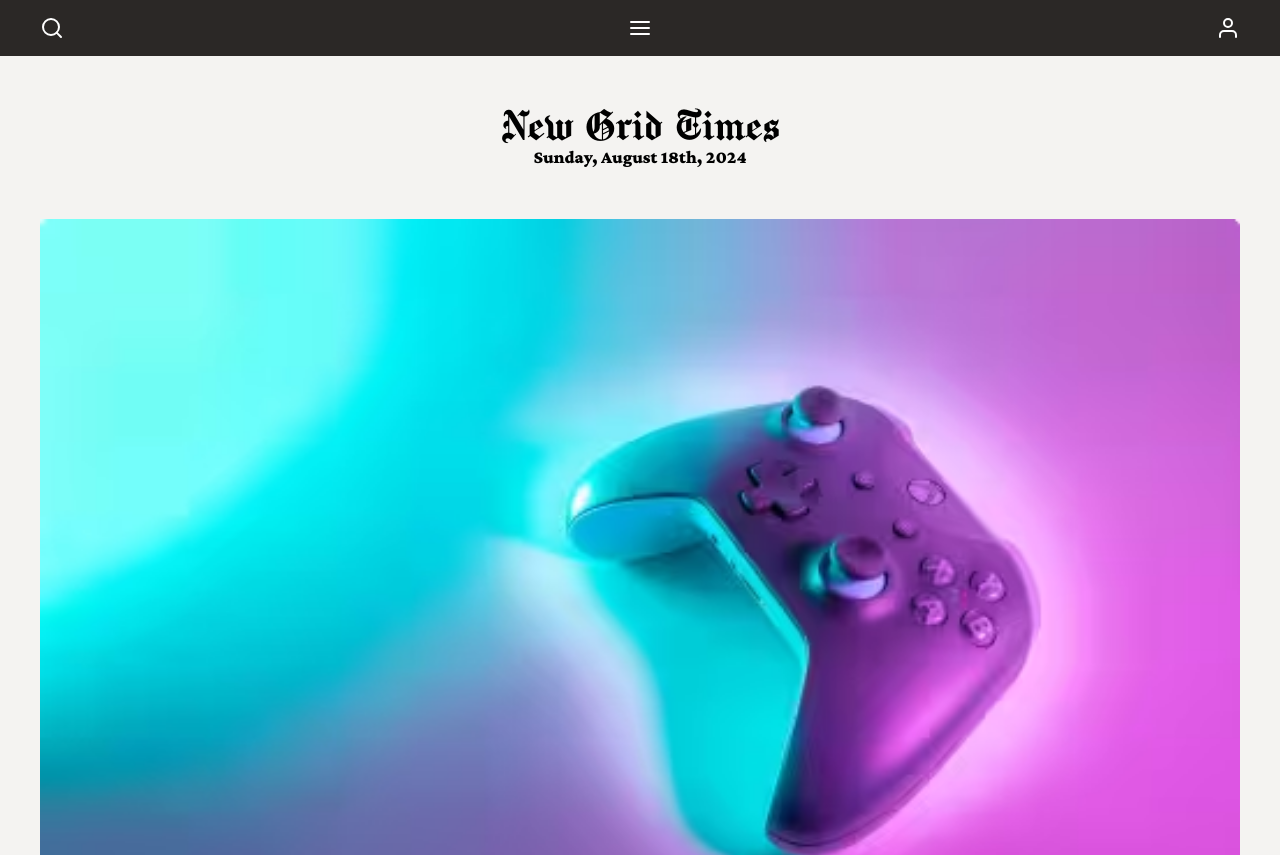
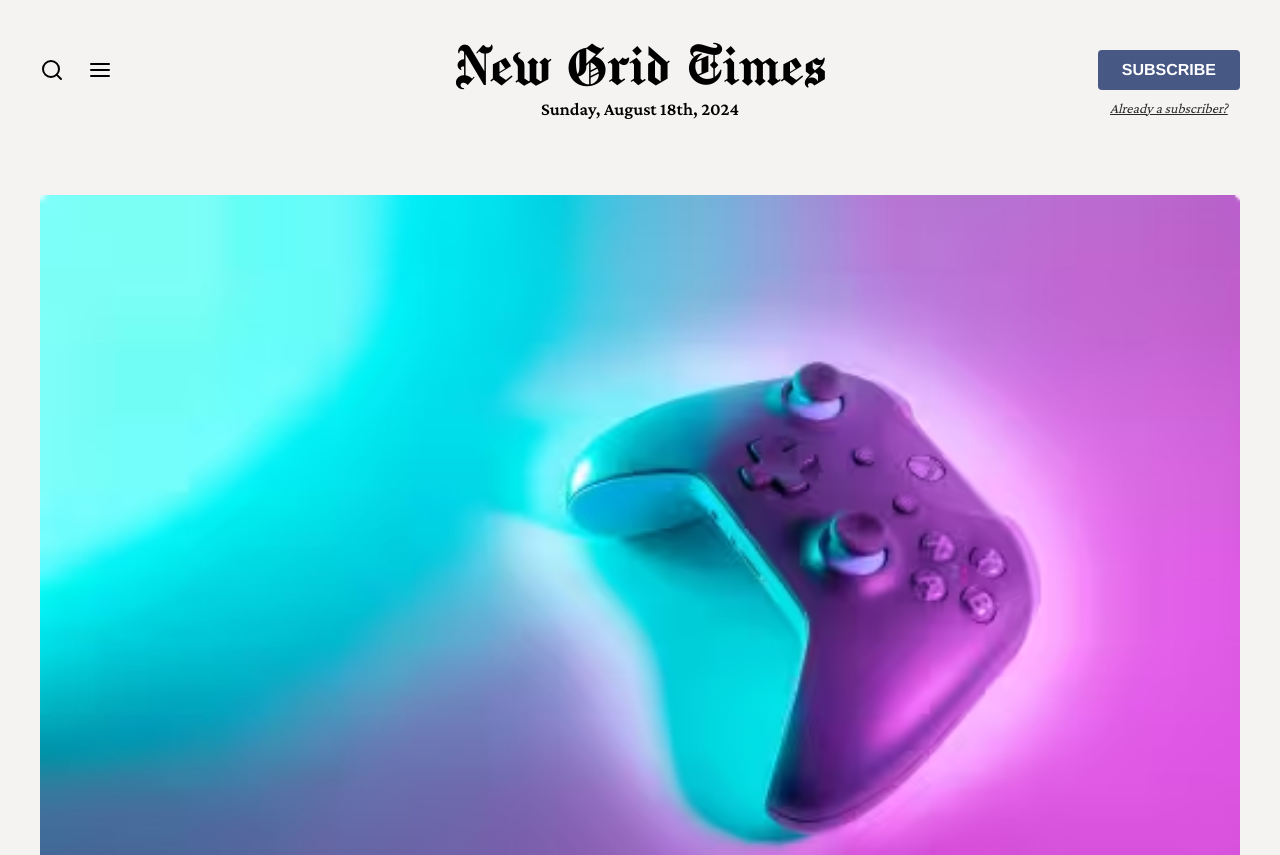
Before and after one commit to vitormarco/course-css-in-js, a Next.js app in the folder module_7/new-grid-times/: page / in a window 1280 px wide. Shown: the top 855 px of the page. Built offline with nearby package versions, Linux system fonts and the light colour scheme.

Commit message:
feat: exercise one

```diff
--- a/module_7/new-grid-times/src/app/layout.tsx
+++ b/module_7/new-grid-times/src/app/layout.tsx
@@ -9,7 +9,6 @@ export const metadata = {
 }
 
 const crimson = Crimson_Pro({
-  weight: ['200', '900'],
   style: ['italic', 'normal'],
   display: 'fallback',
   subsets: ['latin'],
--- /dev/null
+++ b/module_7/new-grid-times/src/components/Button/Button.module.css
@@ -0,0 +1,10 @@
+.button {
+  padding: 8px 24px;
+  font-size: 1rem;
+  font-weight: var(--font-weight-bold);
+  font-family: var(--font-family-sans-serif);
+  text-transform: uppercase;
+  color: var(--color-white);
+  background: var(--color-primary);
+  border-radius: 4px;
+}
--- /dev/null
+++ b/module_7/new-grid-times/src/components/Button/Button.tsx
@@ -0,0 +1,11 @@
+import styles from './Button.module.css'
+
+interface IButtonProps extends React.HTMLAttributes<HTMLButtonElement> {
+  children: React.ReactNode
+}
+
+const Button = ({ children, ...delegated }: IButtonProps) => {
+  return <button {...delegated} className={`${styles.button} ${delegated?.className}`}>{children}</button>
+}
+
+export default Button;
--- /dev/null
+++ b/module_7/new-grid-times/src/components/Button/index.ts
@@ -0,0 +1 @@
+export { default } from './Button'
--- a/module_7/new-grid-times/src/components/Header/Header.module.css
+++ b/module_7/new-grid-times/src/components/Header/Header.module.css
@@ -2,6 +2,10 @@
     padding: 16px 0;
     background: var(--color-gray-900);
     color: white;
+
+    @media (min-width: 68.75rem) {
+        display: none;
+    }
 }
 
 .row {
@@ -24,4 +28,47 @@
     justify-content: center;
     margin-top: 32px;
     margin-bottom: 48px;
+
+    @media (min-width: 34.375rem) {
+        margin-top: 48px;
+        margin-bottom: 72px;
+    }
+
+    @media (min-width: 68.75rem) {
+        display: grid;
+        grid-template-columns: 1fr auto 1fr;
+        align-items: center;
+        justify-content: revert;
+        margin-top: 16px;
+        margin-bottom: 72px;
+    }
 }
+
+.actionDesktop {
+    display: none;
+
+    @media (min-width: 68.75rem) {
+        display: flex;
+    }
+}
+
+.subscribeWrappper {
+    justify-self: end;
+    display: none;
+
+    @media (min-width: 68.75rem) {
+        position: relative;
+        display: revert;
+    }
+}
+
+.subLink {
+    position: absolute;
+    width: 100%;
+    margin-top: 8px;
+    text-align: center;
+    font-size: 0.875rem;
+    color: var(--color-gray-900);
+    font-style: italic;
+    text-decoration: underline;
+}
--- a/module_7/new-grid-times/src/components/Header/Header.tsx
+++ b/module_7/new-grid-times/src/components/Header/Header.tsx
@@ -1,3 +1,5 @@
+import Link from 'next/link';
+import Button from '../Button';
 import Menu from '../Icons/Menu';
 import Search from '../Icons/Search';
 import User from '../Icons/User';
@@ -13,8 +15,6 @@ const Header = () => {
                         <button>
                             <Search size={24} />
                         </button>
-                    </div>
-                    <div className={styles.actionGroup}>
                         <button>
                             <Menu size={24} />
                         </button>
@@ -26,8 +26,22 @@ const Header = () => {
                     </div>
                 </div>
             </div>
-            <div className={styles.mainHeader}>
+            <div className={`${styles.mainHeader} max-width-wrapper`}>
+                <div className={`${styles.actionGroup} ${styles.actionDesktop} ${styles.onlyDesktop}`}>
+                    <button>
+                        <Search size={24} />
+                    </button>
+                    <button>
+                        <Menu size={24} />
+                    </button>
+                </div>
                 <Logo />
+                <div className={styles.subscribeWrappper}>
+                    <Button>Subscribe</Button>
+                    <Link href="/" className={styles.subLink}>
+                        Already a subscriber?
+                    </Link>
+                </div>
             </div>
         </header>
     )
--- a/module_7/new-grid-times/src/components/Logo/Logo.module.css
+++ b/module_7/new-grid-times/src/components/Logo/Logo.module.css
@@ -5,6 +5,10 @@
 .link {
     font-family: var(--font-family-logo);
     font-size: 3rem;
+
+    @media (min-width: 34.375rem) {
+        font-size: 4rem;
+    }
 }
 
 .todaysDate {
```
